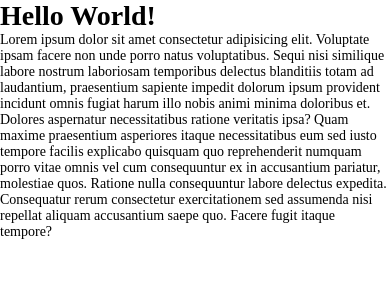
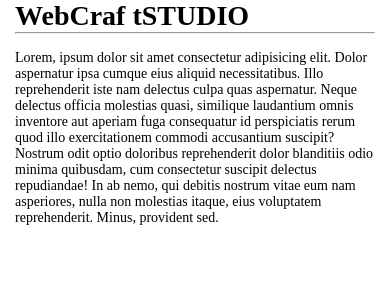
Before and after one commit to XPoweR29/webcraft-studio, a React (Vite) app: page / in a window 390 px wide. Shown: the top 300 px of the page. Built offline with nearby package versions, Linux system fonts and the light colour scheme.

Commit message:
Created responsive Wrapper component

```diff
--- a/src/App.tsx
+++ b/src/App.tsx
@@ -1,8 +1,30 @@
+import { Wrapper } from "./components/Wrapper";
+import { useBreakpoints } from "./hooks/useBreakpoints";
+
 export const App = () => {
+	const {breakpoint} = useBreakpoints();
+
 	return (
 		<>
-			<h1>Hello World!</h1>
-            <p>Lorem ipsum dolor sit amet consectetur adipisicing elit. Voluptate ipsam facere non unde porro natus voluptatibus. Sequi nisi similique labore nostrum laboriosam temporibus delectus blanditiis totam ad laudantium, praesentium sapiente impedit dolorum ipsum provident incidunt omnis fugiat harum illo nobis animi minima doloribus et. Dolores aspernatur necessitatibus ratione veritatis ipsa? Quam maxime praesentium asperiores itaque necessitatibus eum sed iusto tempore facilis explicabo quisquam quo reprehenderit numquam porro vitae omnis vel cum consequuntur ex in accusantium pariatur, molestiae quos. Ratione nulla consequuntur labore delectus expedita. Consequatur rerum consectetur exercitationem sed assumenda nisi repellat aliquam accusantium saepe quo. Facere fugit itaque tempore?</p>
+				<Wrapper>
+					<h1>WebCraf tSTUDIO</h1>
+					<hr />
+					<br />
+					<p>
+						Lorem, ipsum dolor sit amet consectetur adipisicing elit. Dolor
+						aspernatur ipsa cumque eius aliquid necessitatibus. Illo
+						reprehenderit iste nam delectus culpa quas aspernatur. Neque
+						delectus officia molestias quasi, similique laudantium omnis
+						inventore aut aperiam fuga consequatur id perspiciatis rerum quod
+						illo exercitationem commodi accusantium suscipit? Nostrum odit optio
+						doloribus reprehenderit dolor blanditiis odio minima quibusdam, cum
+						consectetur suscipit delectus repudiandae! In ab nemo, qui debitis
+						nostrum vitae eum nam asperiores, nulla non molestias itaque, eius
+						voluptatem reprehenderit. Minus, provident sed.
+					</p>
+
+                    {breakpoint.lg&&<h1>BIG SIZE BRO!</h1>}
+				</Wrapper>
 		</>
 	);
 };
--- /dev/null
+++ b/src/components/Wrapper.module.scss
@@ -0,0 +1,24 @@
+.wrapper {
+  width: 100%;
+  height: 100%;
+  padding-right: 15px;
+  padding-left: 15px;
+  margin-right: auto;
+  margin-left: auto;
+
+  @media (min-width: 576px) {
+    max-width: 540px;
+  }
+  @media (min-width: 768px) {
+    max-width: 720px;
+  }
+  @media (min-width: 992px) {
+    max-width: 960px;
+  }
+  @media (min-width: 1200px) {
+    max-width: 1140px;
+  }
+  @media (min-width: 1400px) {
+    max-width: 1320px;
+  }
+}
--- /dev/null
+++ b/src/components/Wrapper.tsx
@@ -0,0 +1,11 @@
+import { ReactNode } from "react";
+import styles from "./Wrapper.module.scss";
+
+interface Props {
+	className?: string;
+	children: ReactNode;
+}
+
+export const Wrapper = ({ children, className }: Props) => {
+	return <div className={`${styles.wrapper} ${className}`}>{children}</div>;
+};
--- a/src/main.tsx
+++ b/src/main.tsx
@@ -1,10 +1,13 @@
-import React from "react"
-import ReactDOM from "react-dom/client"
-import { App } from "./App"
+import React from "react";
+import ReactDOM from "react-dom/client";
+import { App } from "./App";
 import "./sass/global.scss";
+import { ContextProvider } from "./contexts/AppContext";
 
 ReactDOM.createRoot(document.getElementById("root")!).render(
-  <React.StrictMode>
-    <App />
-  </React.StrictMode>,
-)
+	<React.StrictMode>
+		<ContextProvider>
+			<App />
+		</ContextProvider>
+	</React.StrictMode>
+);
```
